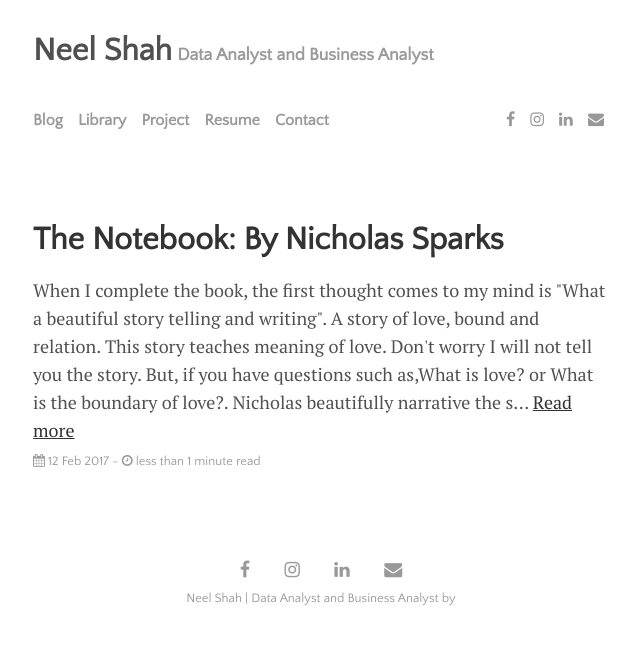
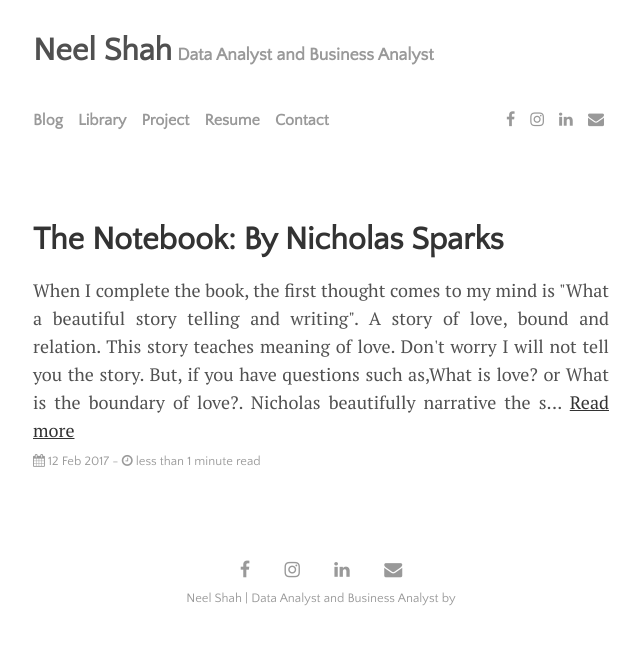
Before and after one commit to NeelShah18/neelshah18.github.io, a Jekyll site: the page built from library.html, in a window 1280 px wide. Shown: the top 645 px of the page, without its empty margins (319-959 px from the left). Built offline with Jekyll 4.4.1, drawn with Linux system fonts in a browser that asks for light colours; nearby versions of some CDN libraries.

Commit message:
Update library.html

```diff
--- a/library.html
+++ b/library.html
@@ -8,7 +8,7 @@ title: Library
   <h1>
     <a href="{{ site.github.url }}{{ library.url }}">{{ library.title }}</a>
   </h1>
-  <p>
+  <p style="text-align: justify;">
     {{ library.content | strip_html | truncate: 350 }} <a href="{{ site.github.url }}{{ library.url }}">Read more</a>
     <span class="post-date" style="margin-top:3px"><i class="fa fa-calendar" aria-hidden="true"></i> {{ library.date | date_to_string }} - <i class="fa fa-clock-o" aria-hidden="true"></i> {% include read-time.html %}</span>
   </p>
```
